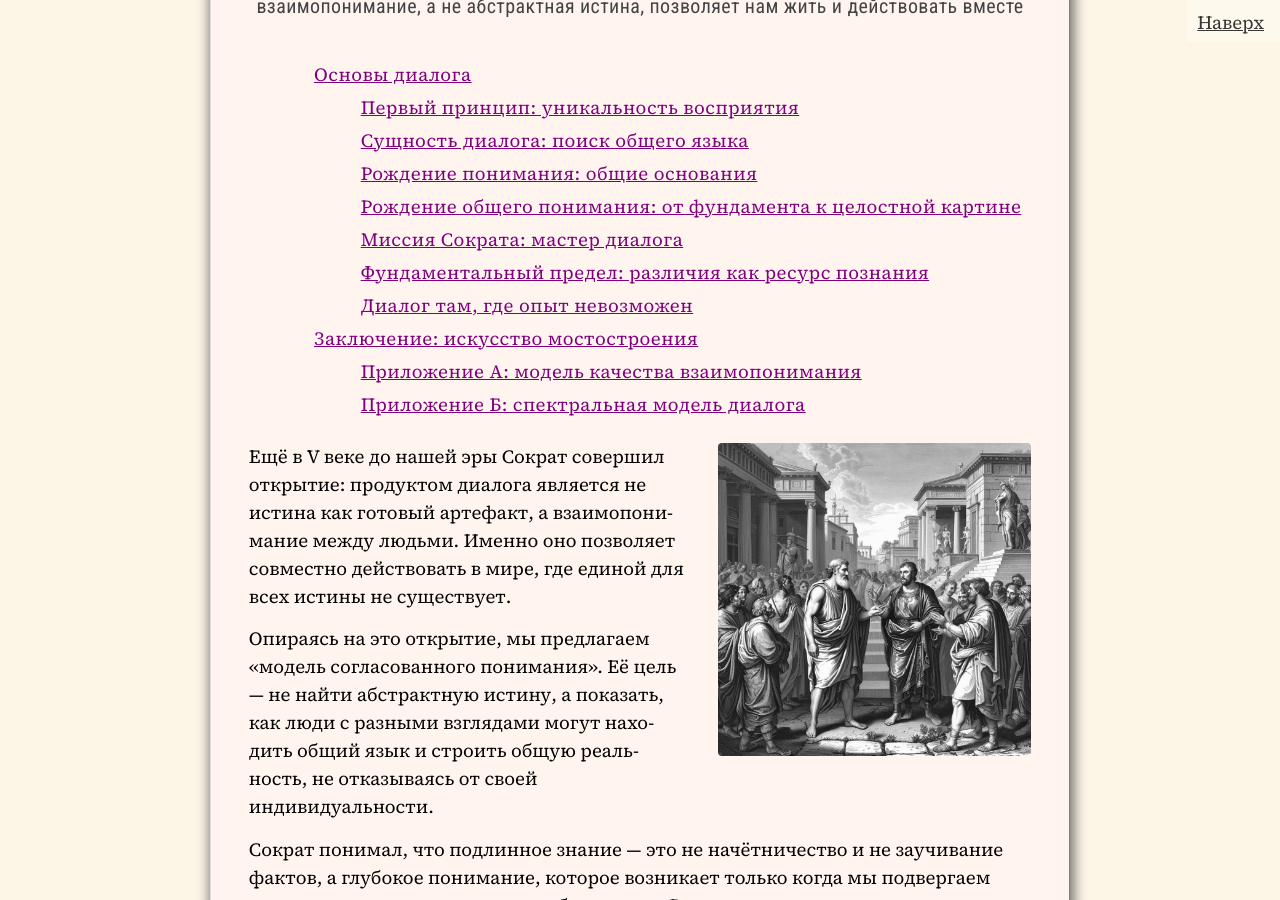
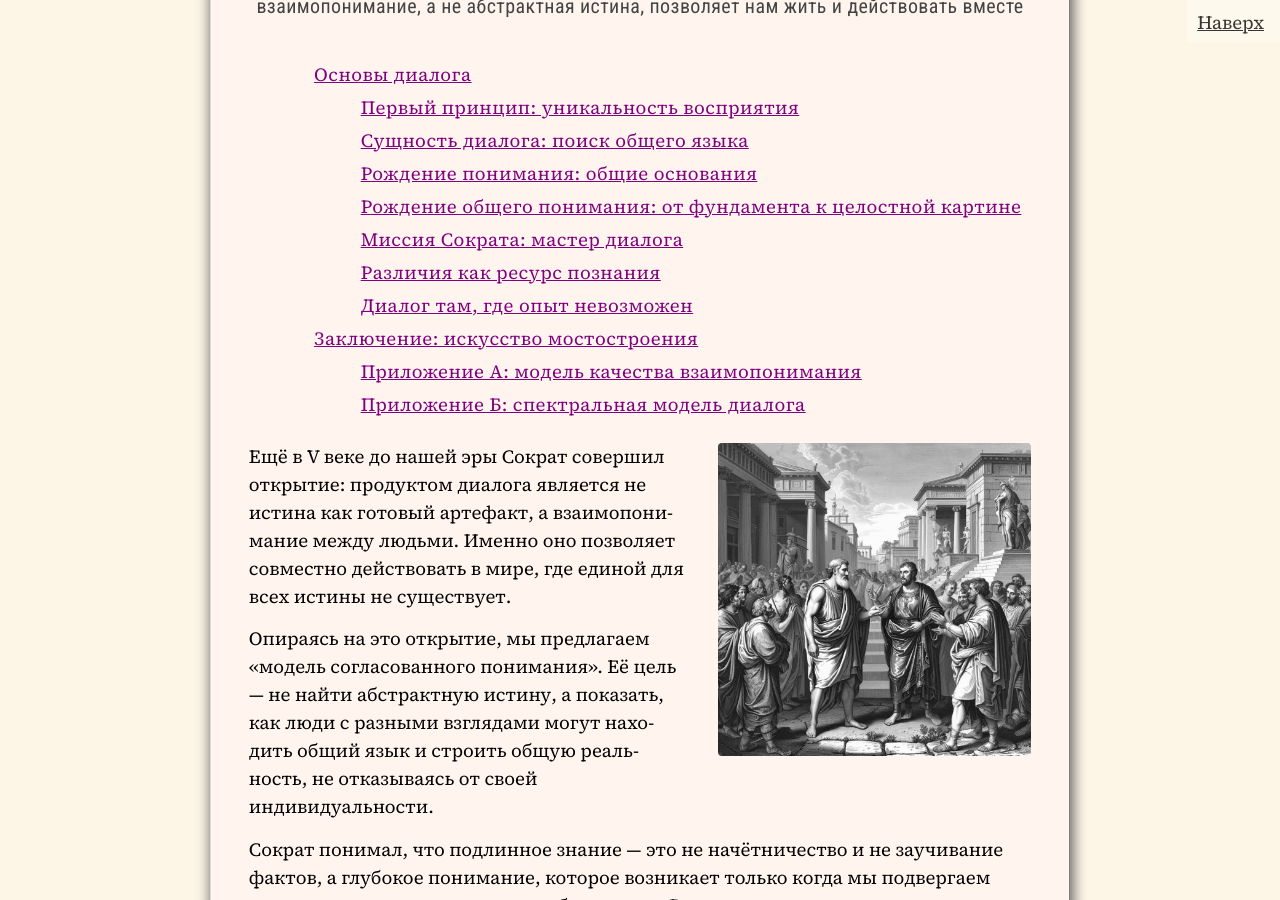
Before and after one commit to SergSi/land-use-art, a Jekyll site: the page built from _posts/2025-10-31-train.md, in a window 1280 px wide and 900 px high, scrolled down 560 px. Built offline with Jekyll 4.4.1, drawn with Linux system fonts in a browser that asks for light colours; some web fonts are replaced; some of the changed text lies outside the part shown.

Commit message:
Update 2025-10-31-train.md

```diff
--- a/_posts/2025-10-31-train.md
+++ b/_posts/2025-10-31-train.md
@@ -110,7 +110,7 @@ number="1"
 
 Сократ похож на архитектора, который не строит здания сам, но учит других, как находить общий язык, согласовывать проекты и создавать то, что будет устраивать всех участников. Его метод — это ключ к превращению диалога в инструмент совместного творчества, где различия становятся основой для новых возможностей, а не причиной противостояния.
 
-### Фундаментальный предел: различия как ресурс познания
+### Различия как ресурс познания
 
 Стремление к полному единству взглядов не только невозможно, но и вредно для поиска истины. Объективное разнообразие реальности требует разных подходов к её освоению. Именно различия между людьми — это не помеха, а ресурс для понимания.
 
```
